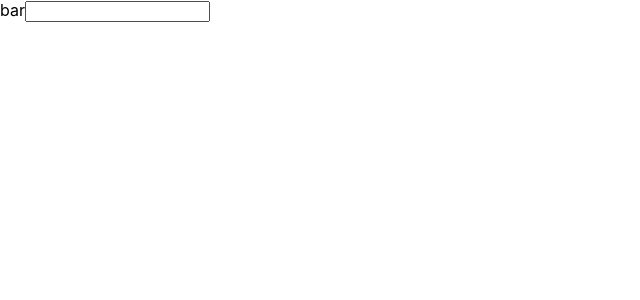
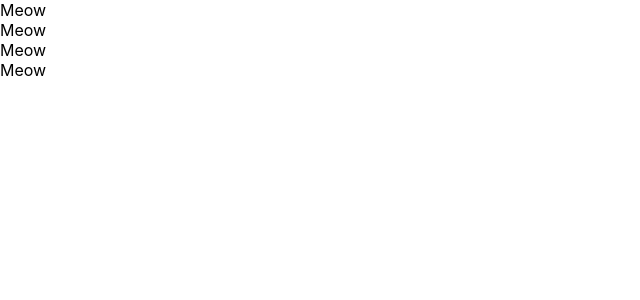
Before and after one commit to yyosuke456/react_app_practice, a React (Create React App) app: page / in a window 1280 px wide. Shown: the top 300 px of the page, without its empty margins (0-640 px from the left). Built offline with nearby package versions, Linux system fonts and the light colour scheme.

Commit message:
try class component

```diff
--- a/src/App.js
+++ b/src/App.js
@@ -1,23 +1,40 @@
 import React from 'react';
 
-function App() {
-  const greeting = "Hi tom";
-  const dom = <h1 className="foo">Hello, World! {greeting}</h1>;
-  const click = <input type="text" onClick={() => {console.log("clicked")}}/>;
-  const change = <input type="text" id="bar" onChange={() => {console.log("changed")}}/>;
-  const div = (// reactの制約で、返すのは1つのタグでないといけないので、divで囲む
-    <div>
-      <label htmlFor="bar">bar</label>
-      {change}
-    </div>
-  );
-  const fragment = (// ↑でdivいらないのになーを避けることができる
-    <React.Fragment>
-      <label htmlFor="bar">bar</label>
-      {change}
-    </React.Fragment>
-  );
-  return fragment;
+const App = () => {
+  return <div>
+    <Cat />
+    <Cat />
+    <Cat />
+    <Cat />
+  </div>
 }
 
+const Cat = () => {
+  return (
+    <div>
+      <a>Meow</a>
+    </div>
+  )
+}
+
+// function App() {
+//   const greeting = "Hi tom";
+//   const dom = <h1 className="foo">Hello, World! {greeting}</h1>;
+//   const click = <input type="text" onClick={() => {console.log("clicked")}}/>;
+//   const change = <input type="text" id="bar" onChange={() => {console.log("changed")}}/>;
+//   const div = (// reactの制約で、返すのは1つのタグでないといけないので、divで囲む
+//     <div>
+//       <label htmlFor="bar">bar</label>
+//       {change}
+//     </div>
+//   );
+//   const fragment = (// ↑でdivいらないのになーを避けることができる
+//     <React.Fragment>
+//       <label htmlFor="bar">bar</label>
+//       {change}
+//     </React.Fragment>
+//   );
+//   return fragment;
+// }
+
 export default App;
```
